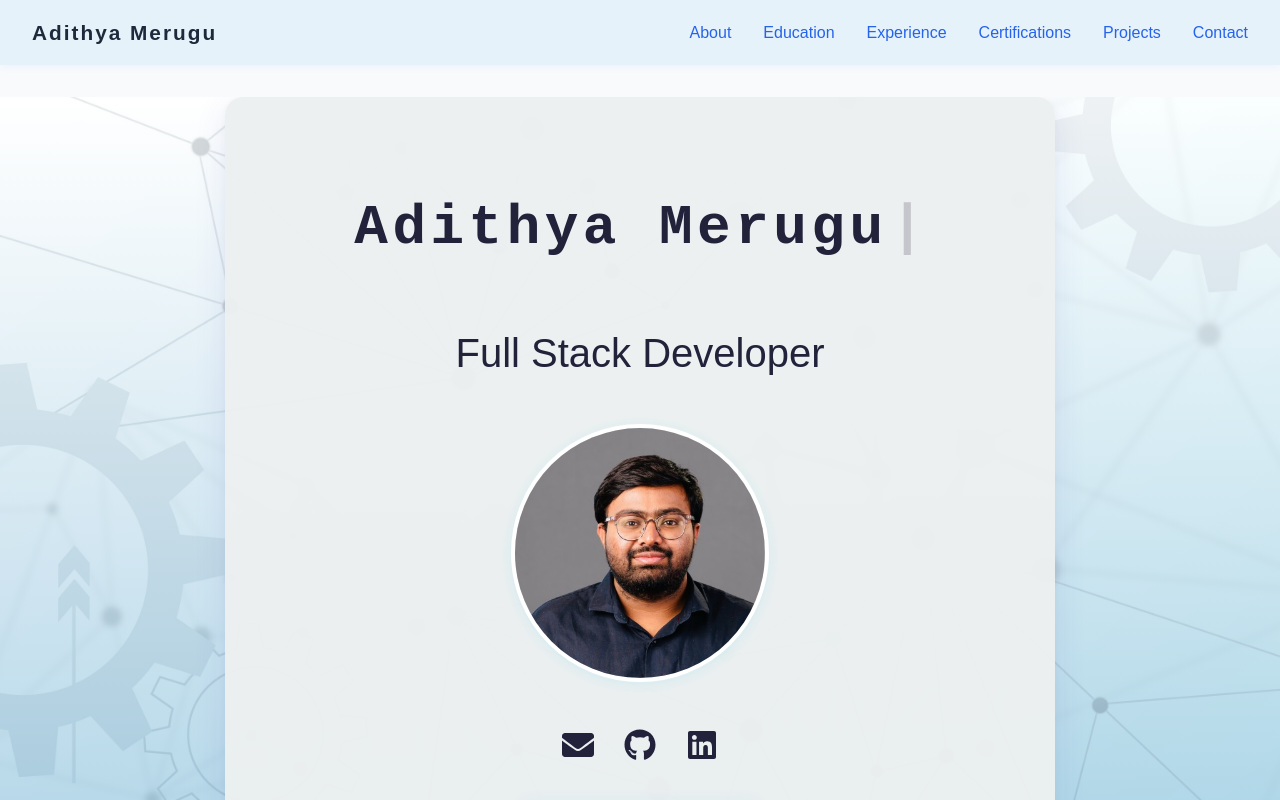
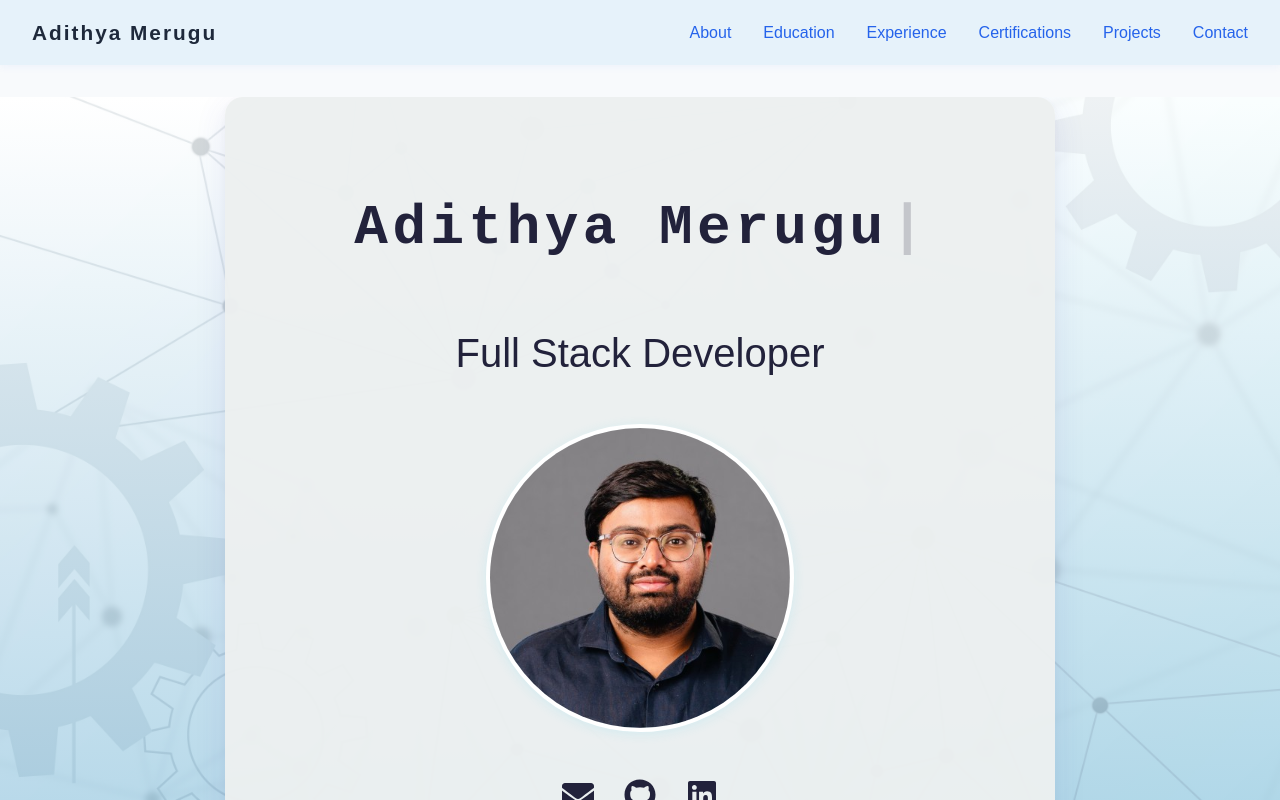
Before and after one commit to Adithya1105/Portfolio, a React (Create React App) app: page / in a window 1280 px wide. Shown: the top 800 px of the page. Built offline with nearby package versions, Linux system fonts and the light colour scheme.

Commit message:
avatar icon reduced

```diff
--- a/src/components/Introduction.module.css
+++ b/src/components/Introduction.module.css
@@ -47,8 +47,8 @@
 .avatar {
   display: block;
   margin: 1.2rem auto;
-  width: 250px;
-  height: 250px;
+  width: 300px;
+  height: 300px;
   border-radius: 50%;
   border: 4px solid #fff;
   box-shadow: 0 2px 12px rgba(56, 204, 231, 0.14);
```
